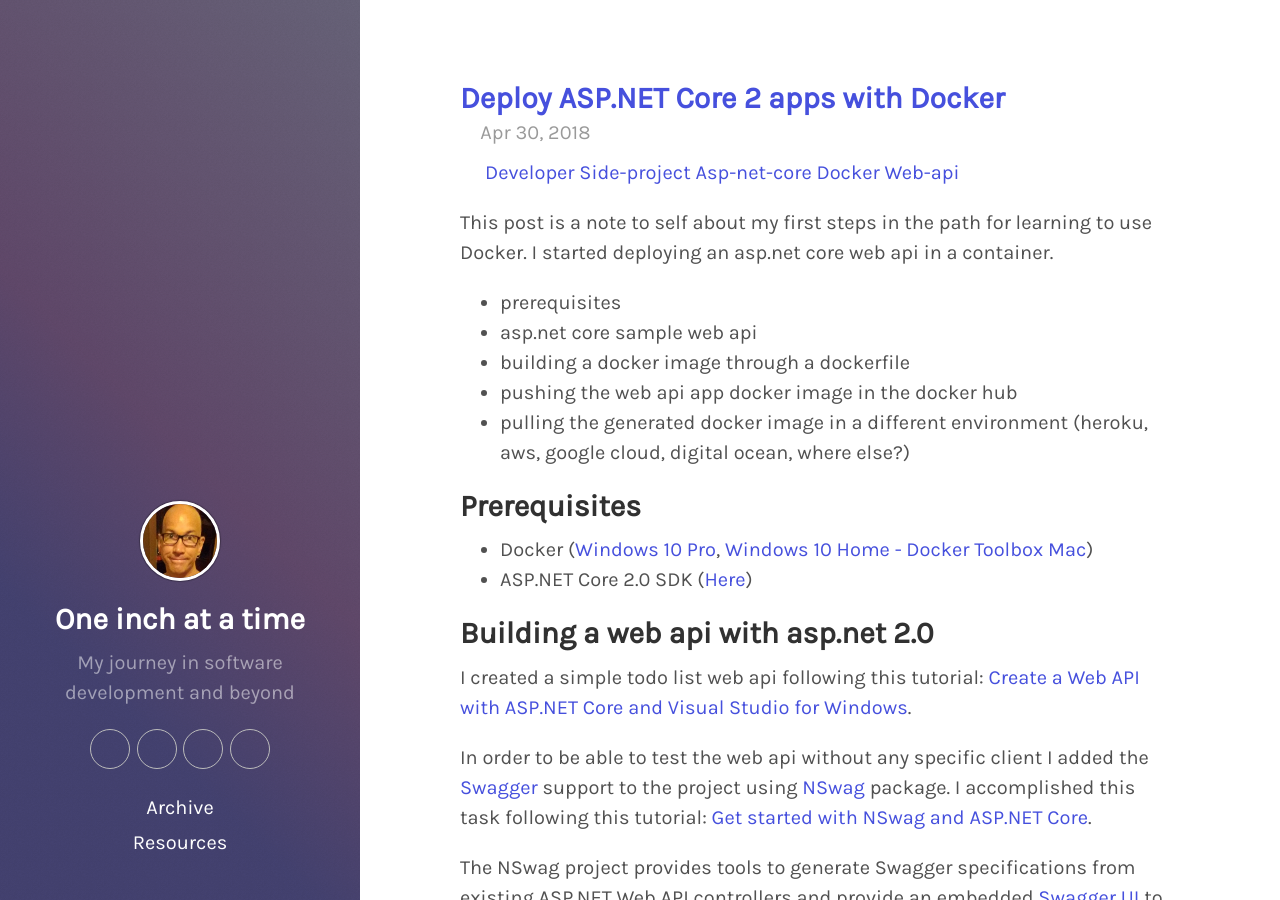
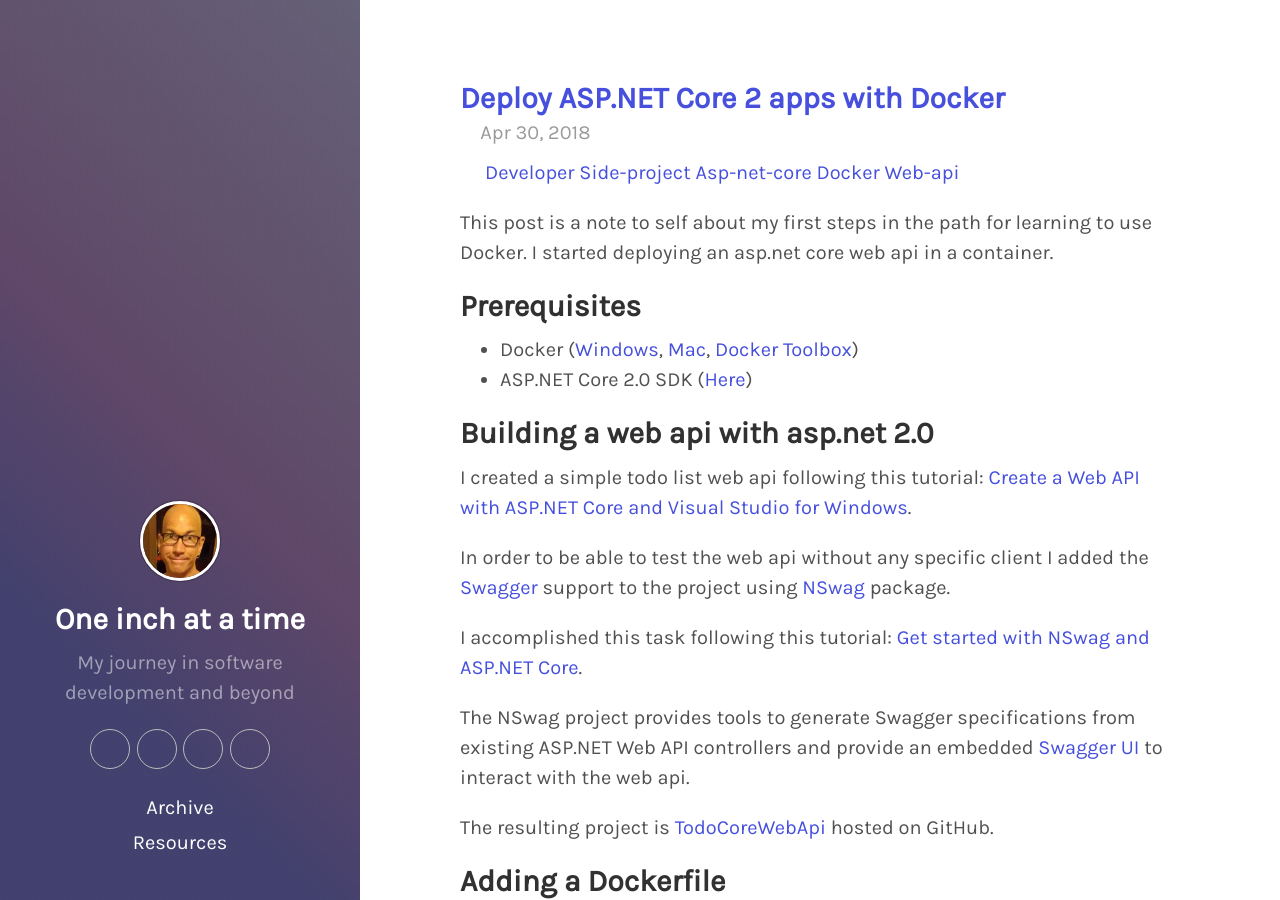
Before and after one commit to kingsor/kingsor.github.io, a Jekyll site: the page built from _posts/2018-04-30-deploy-asp-net-2-apps-with-docker.md, in a window 1280 px wide and 900 px high. Built offline with Jekyll 4.4.1, drawn with Linux system fonts in a browser that asks for light colours; some web fonts are replaced; comment, search, counter and statistics services are not loaded; some of the changed text lies outside the part shown.

Commit message:
update the new post

```diff
--- a/_posts/2018-04-30-deploy-asp-net-2-apps-with-docker.md
+++ b/_posts/2018-04-30-deploy-asp-net-2-apps-with-docker.md
@@ -12,23 +12,17 @@
 
 This post is a note to self about my first steps in the path for learning to use Docker. I started deploying an asp.net core web api in a container.
 
-* prerequisites
-* asp.net core sample web api
-* building a docker image through a dockerfile
-* pushing the web api app docker image in the docker hub
-* pulling the generated docker image in a different environment (heroku, aws, google cloud, digital ocean, where else?)
-
-
-
 
 ## Prerequisites
-* Docker ([Windows 10 Pro](https://docs.docker.com/docker-for-windows/install/), [Windows 10 Home - Docker Toolbox](https://docs.docker.com/toolbox/overview/) [Mac](https://docs.docker.com/docker-for-mac/install/))
+* Docker ([Windows](https://docs.docker.com/docker-for-windows/install/), [Mac](https://docs.docker.com/docker-for-mac/install/), [Docker Toolbox](https://docs.docker.com/toolbox/overview/))
 * ASP.NET Core 2.0 SDK ([Here](https://www.microsoft.com/net/download/windows))
 
 ## Building a web api with asp.net 2.0
 I created a simple todo list web api following this tutorial: [Create a Web API with ASP.NET Core and Visual Studio for Windows](https://docs.microsoft.com/en-us/aspnet/core/tutorials/first-web-api?view=aspnetcore-2.1).
 
-In order to be able to test the web api without any specific client I added the [Swagger](https://swagger.io/) support to the project using [NSwag](https://github.com/RSuter/NSwag) package. I accomplished this task following this tutorial: [Get started with NSwag and ASP.NET Core](https://docs.microsoft.com/en-us/aspnet/core/tutorials/getting-started-with-nswag?view=aspnetcore-2.1).
+In order to be able to test the web api without any specific client I added the [Swagger](https://swagger.io/) support to the project using [NSwag](https://github.com/RSuter/NSwag) package.
+
+I accomplished this task following this tutorial: [Get started with NSwag and ASP.NET Core](https://docs.microsoft.com/en-us/aspnet/core/tutorials/getting-started-with-nswag?view=aspnetcore-2.1).
 
 The NSwag project provides tools to generate Swagger specifications from existing ASP.NET Web API controllers and provide an embedded [Swagger UI](https://swagger.io/swagger-ui/) to interact with the web api.
 
@@ -133,7 +127,7 @@
 ## Notes
 
 ### Windows Users
-If you are using boot2docker on Windows ([Docker Toolbox](https://docs.docker.com/toolbox/overview/), please note the following:
+If you are using boot2docker on Windows ([Docker Toolbox](https://docs.docker.com/toolbox/overview/)), please note the following:
 
 The Linux VM in the boot2docker VirtualBox maps the c/Users directory in the VM instance to the C:\Users folder in Windows. So be sure your source code for your worker is in a folder under C:\Users, then cd to that folder in the context of the VM (in Boot2Docker terminal) and run it from there.
 
```
